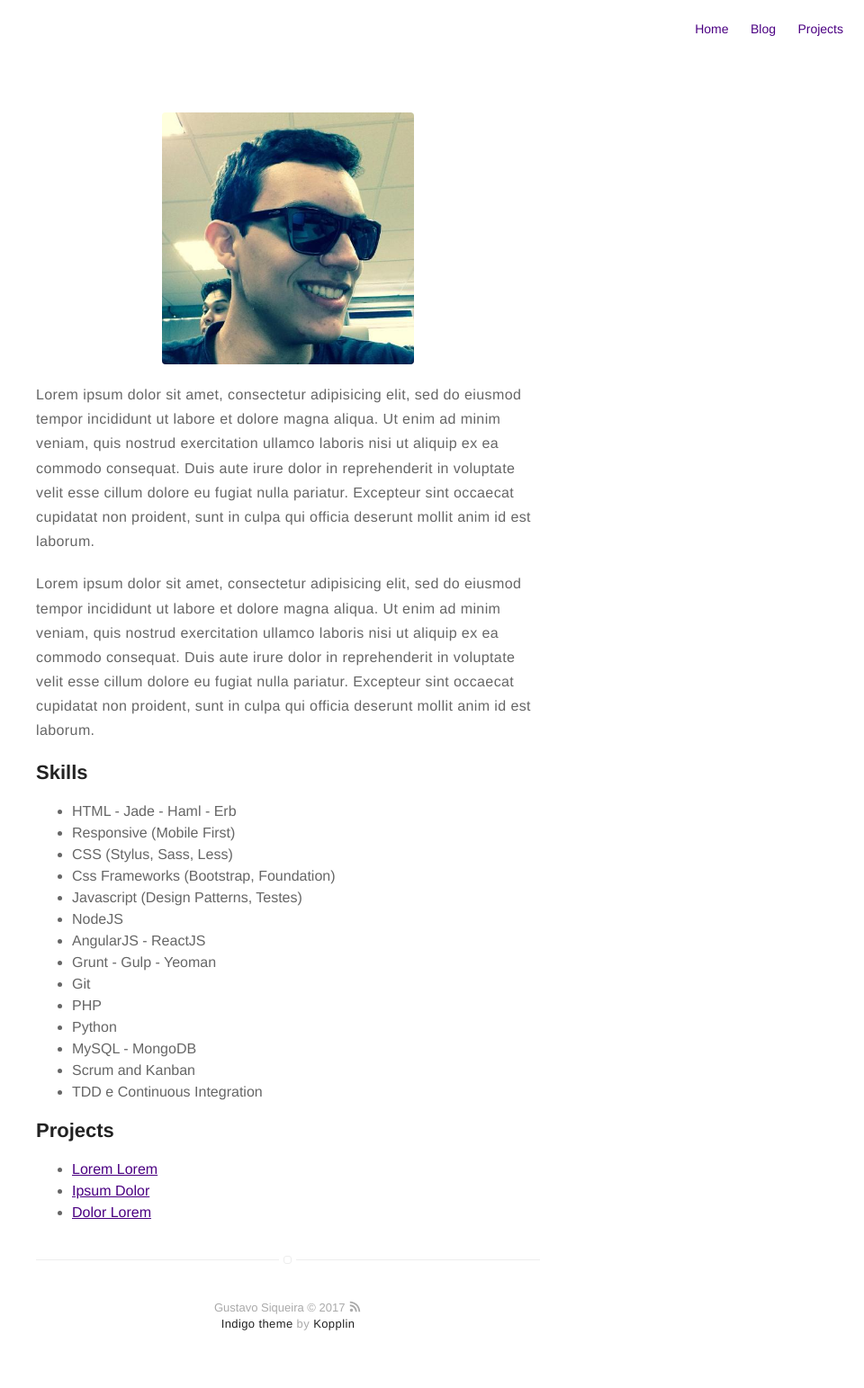
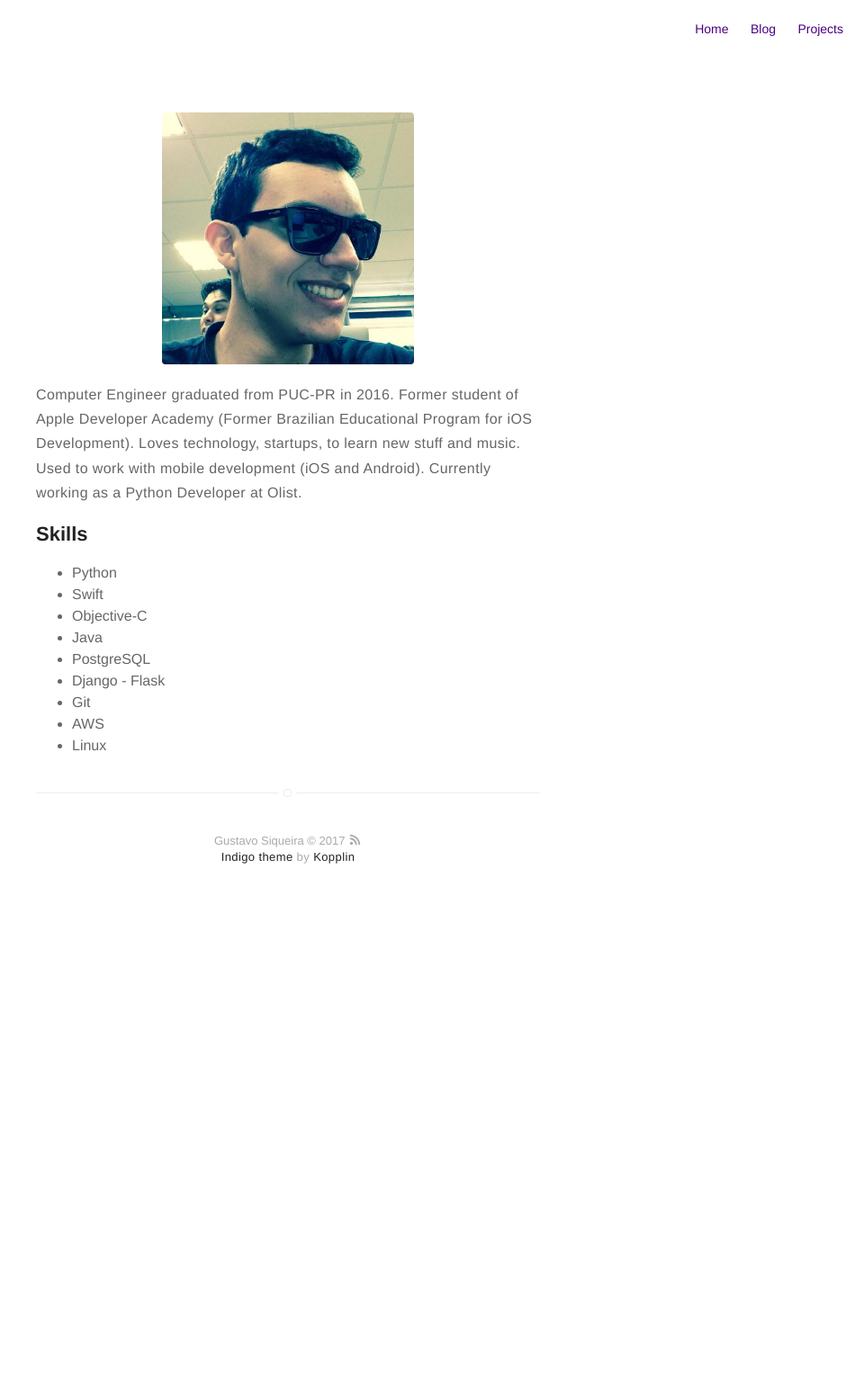
Before and after one commit to gugsrs/gugsrs.github.io, a Jekyll site: the page built from about.md, in a window 1280 px wide. Shown: the whole page at 90% size, without its empty margins (320-1280 px from the left). Built offline with Jekyll 4.4.1, drawn with Linux system fonts in a browser that asks for light colours; after the commit the page ends 1024 px from its top, so only the background shows below that.

Commit message:
Update about.md

```diff
--- a/about.md
+++ b/about.md
@@ -4,43 +4,22 @@ layout: page
 ---
 ![Profile Image]({{ site.url }}/{{ site.picture }})
 
-<p>Lorem ipsum dolor sit amet, consectetur adipisicing elit, sed do eiusmod
-tempor incididunt ut labore et dolore magna aliqua. Ut enim ad minim veniam,
-quis nostrud exercitation ullamco laboris nisi ut aliquip ex ea commodo
-consequat. Duis aute irure dolor in reprehenderit in voluptate velit esse
-cillum dolore eu fugiat nulla pariatur. Excepteur sint occaecat cupidatat non
-proident, sunt in culpa qui officia deserunt mollit anim id est laborum.</p>
-
-<p>Lorem ipsum dolor sit amet, consectetur adipisicing elit, sed do eiusmod
-tempor incididunt ut labore et dolore magna aliqua. Ut enim ad minim veniam,
-quis nostrud exercitation ullamco laboris nisi ut aliquip ex ea commodo
-consequat. Duis aute irure dolor in reprehenderit in voluptate velit esse
-cillum dolore eu fugiat nulla pariatur. Excepteur sint occaecat cupidatat non
-proident, sunt in culpa qui officia deserunt mollit anim id est laborum.</p>
+<p>Computer Engineer graduated from PUC-PR in 2016. Former student of
+Apple Developer Academy (Former Brazilian Educational Program for iOS
+Development). Loves technology, startups, to learn new stuff and music.
+Used to work with mobile development (iOS and Android).
+Currently working as a Python Developer at Olist.</p>
 
 <h2>Skills</h2>
 
 <ul class="skill-list">
-	<li>HTML - Jade - Haml - Erb</li>
-	<li>Responsive (Mobile First)</li>
-	<li>CSS (Stylus, Sass, Less)</li>
-	<li>Css Frameworks (Bootstrap, Foundation)</li>
-	<li>Javascript (Design Patterns, Testes)</li>
-	<li>NodeJS</li>
-	<li>AngularJS - ReactJS</li>
-	<li>Grunt - Gulp - Yeoman</li>
+	<li>Python</li>
+	<li>Swift</li>
+	<li>Objective-C</li>
+	<li>Java</li>
+	<li>PostgreSQL</li>
+	<li>Django - Flask</li>
 	<li>Git</li>
-	<li>PHP</li>
-	<li>Python</li>
-	<li>MySQL - MongoDB</li>
-	<li>Scrum and Kanban</li>
-	<li>TDD e Continuous Integration</li>
+	<li>AWS</li>
+	<li>Linux</li>
 </ul>
-
-<h2>Projects</h2>
-
-<ul>
-	<li><a href="https://github.com/">Lorem Lorem</a></li>
-	<li><a href="https://github.com/">Ipsum Dolor</a></li>
-	<li><a href="https://github.com/">Dolor Lorem</a></li>
-</ul>
```
